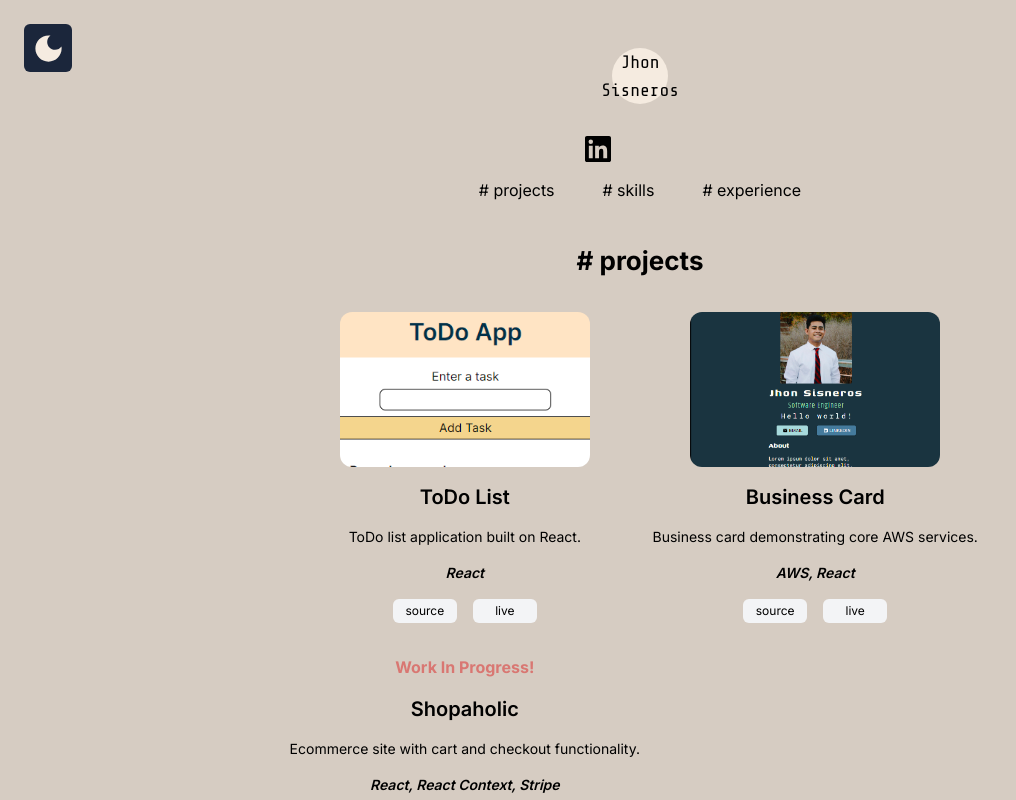
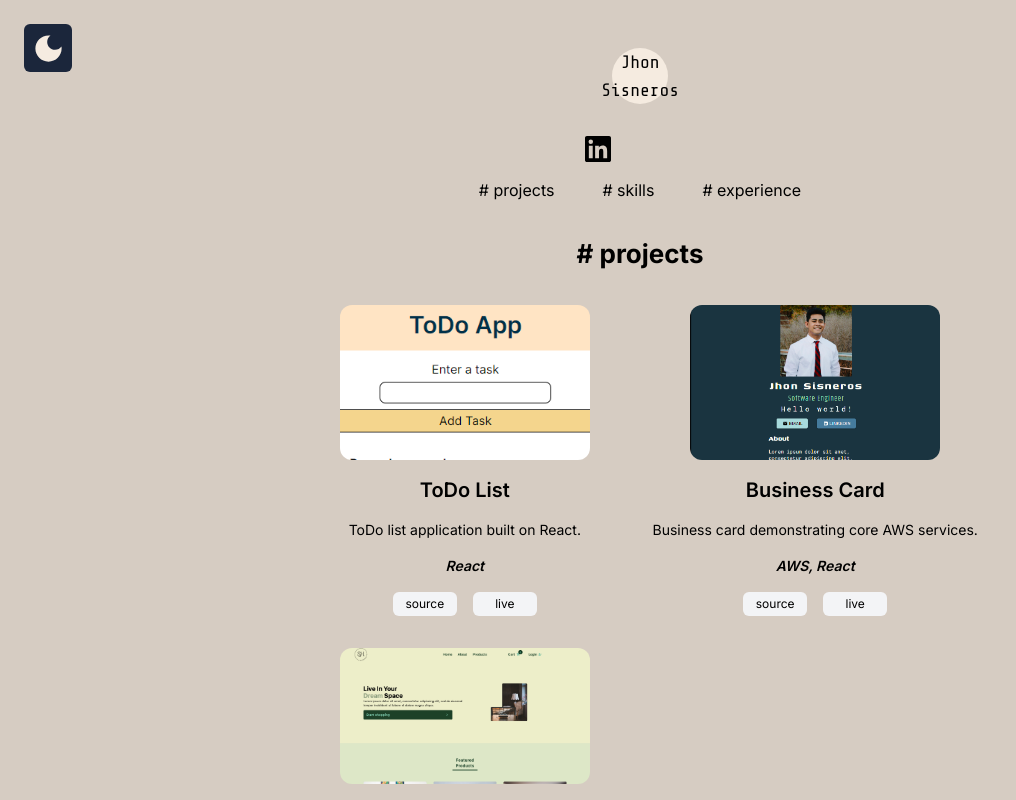
Before and after one commit to jayhons99/personal-website, a Next.js app: page /projects in a window 1280 px wide. Shown: the top 800 px of the page, without its empty margins (0-1016 px from the left). Built offline with nearby package versions, Linux system fonts and the light colour scheme; some icons are missing.

Commit message:
added new project entry

```diff
--- a/src/resources.js
+++ b/src/resources.js
@@ -24,10 +24,11 @@ const projectsList = [
     id: 3,
     name: "Shopaholic",
     description: "Ecommerce site with cart and checkout functionality.",
-    skills: "React, React Context, Stripe",
+    skills: "React, React Context, Stripe, AWS",
     sourceCode: "https://github.com/jayhons99/ecommerce-demo",
+    thumbnail: "/thumbnails/shopaholic.png",
     liveDemo: "https://main.d3klsfakt69u7r.amplifyapp.com/",
-    completed: false,
+    completed: true,
   },
 ];
 
```
Also changed, not shown: public/thumbnails/shopaholic.png (added).
